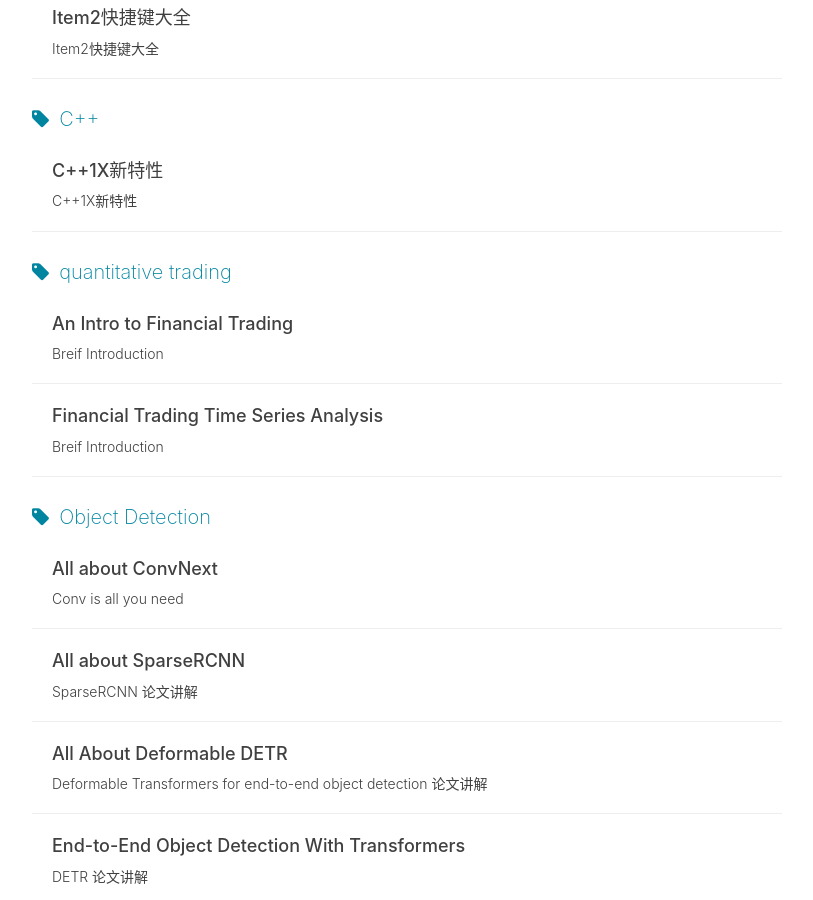
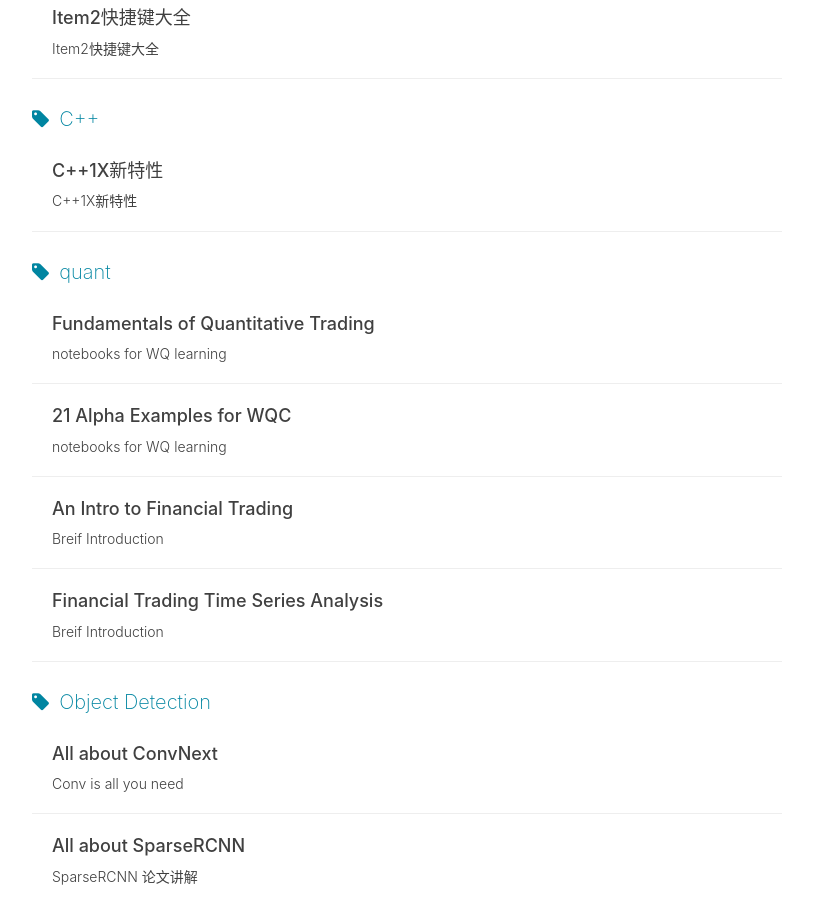
Before and after one commit to KylinC/KylinC.github.io, a Jekyll site: the page built from tags.html, in a window 1280 px wide and 900 px high, scrolled down 5193 px. Shown: the whole window, without its empty margins (233-1046 px from the left). Built offline with Jekyll 4.4.1, drawn with Linux system fonts in a browser that asks for light colours; nearby versions of some CDN libraries; comment, search, counter and statistics services are not loaded; some of the changed lines change nothing that is shown; some of the changed text lies outside the part shown.

Commit message:
finish financial learning

````diff
--- a/_posts/2023-03-07-TimeSeriesAnalysis.md
+++ b/_posts/2023-03-07-TimeSeriesAnalysis.md
@@ -7,7 +7,7 @@
 header-img: img/bg-quantitive-trading-intro.jpg
 catalog: true
 tags:
-    - quantitative trading
+    - quant
 ---
 
 
--- a/_posts/2023-03-10-Intro to Financial Trading.md
+++ b/_posts/2023-03-10-Intro to Financial Trading.md
@@ -7,7 +7,7 @@
 header-img: img/bg-quantitive-trading-intro.jpg
 catalog: true
 tags:
-    - quantitative trading
+    - quant
 ---
 
 
--- /dev/null
+++ b/_posts/2023-08-19-AlphaExamples.md
@@ -0,0 +1,58 @@
+---
+dlayout:    post
+title:      21 Alpha Examples for WQC
+subtitle:   notebooks for WQ learning
+date:       2023-8-19
+author:     Kylin
+header-img: img/bg-quantitive-trading-intro.jpg
+catalog: true
+tags:
+    - quant
+---
+
+
+
+[TOC]
+
+
+
+> notebooks from [21 Alpha Examples for Beginners](https://platform.worldquantbrain.com/simulate/learn/documentation/create-alphas/19-alpha-examples)
+
+
+
+### **Future Investment and Dividend**
+
+**Hypothesis**
+
+Retained Earnings (留存收益或保留盈余）是公司财务报表中的一项，特别是在资产负债表上。它代表公司自成立以来所赚取的总利润，减去已分配给股东的所有股利。这部分是未来投资和分红的指标。
+
+> Retained Earnings is a measure of a firm's net income that it has accrued over time and saved after the distribution of dividend. So Retained Earnings are an indicator of the capability of future investment and dividend.
+
+**Implementation**
+
+Use sharesout (流通在外的股票) to normalize the amount of retained earnings; then apply ts_delta() operator to capture the change of the ratio over the last three months (one quarter). Finally use rank() operator to normalize the result.
+
+**Hint to improve the Alpha**
+
+Think about how many trading days in one quarter. Maybe there are less than 90 trading days in three months.（60）
+
+```
+rank(ts_delta(retained_earnings / sharesout, 60))
+#####################
+Region	Universe	Language	Decay	Delay	Truncation	Neutralization	Pasteurization	NaN Handling	Unit Handling
+CHN	TOP3000	Fast Expression	5	1	0.01	Subindustry	On	Off	Verify
+```
+
+
+
+**Hypothesis**
+
+We usually buy an asset because we are either looking for price appreciation or its generated cash flow. In case of a stock, we would want to go long on stocks with either high growth rate or dividend yield.
+
+**Implementation**
+
+Use mdf_gry as a metric to measure both aspects. We then identify stocks with rising mdf_gry by calculating zscore of its historical values over the last month.
+
+**Hint to improve the Alpha**
+
+One way to improve the Alpha is to compare the metric with those of other companies using cross-sectional operators.
--- /dev/null
+++ b/_posts/2023-08-19-QuantBasics.md
@@ -0,0 +1,302 @@
+---
+dlayout:    post
+title:      Fundamentals of Quantitative Trading
+subtitle:   notebooks for WQ learning
+date:       2023-8-19
+author:     Kylin
+header-img: img/bg-quantitive-trading-intro.jpg
+catalog: true
+tags:
+    - quant
+---
+
+
+
+[TOC]
+
+### Key concepts of Quantitative Finance
+
+#### 股票市场如何运作
+
+股票市场是指为发行、购买和出售在证券交易所或场外交易的股票而存在的公共市场。股票，也被称为股权，代表着对一家公司的部分所有权，而股市是一个投资者可以购买和出售这种可投资资产所有权的地方(Corporate Finance Institute. (2022, October 28). Stock market. https://corporatefinanceinstitute.com/resources/wealth-management/stock-market/)。
+
+
+
+#### 交易量的定义
+
+交易量是指在一段时间内，通常在一天内，一种资产或证券的换手率。例如，股票交易量可以指在每天开盘和收盘之间交易的股票数量。交易量，以及交易量在一段时间内的变化，是技术交易者的重要信息。
+
+换手率=某段时间内的交易量/该资产的总发行量或平均持有量×100%
+
+
+
+#### 什么是收盘价/开盘价
+
+开盘价是指证券在一个交易日开盘时首次交易的价格。收盘价是交易时段结束前的最后一笔交易的价格。这些价格很重要，因为它们被用来创建传统的线型股票图表，以及在计算移动平均线和其他技术指标时使用。
+
+
+
+#### 统计套利
+
+随着信息技术、信息处理、自动交易等的发展，市场总是接近100%的效率，但从未达到100%。我们寻求从这种不完全效率中套利获利。
+预测某只股票的未来回报很困难。但是，如果我们每天押注很多股票，并且经常获胜，那么我们可以在长期内统计地期望获得利润。**基于金融数据模式押注许多股票的过程被称为统计套利**。
+
+**统计套利也被称为Alpha**。一个好的统计套利模型通常涉及大量证券，并且可能具有短持有期和正长期预期收益的特点*.*
+
+
+
+#### 头寸
+
+“头寸”是金融和投资领域的术语，它描述的是投资者或交易者在特定资产或合约上的持仓数量。简而言之，头寸代表了一个人或机构在某个资产上的投资大小或风险敞口。
+
+头寸管理是交易和投资策略的核心组成部分，因为它涉及到如何决定买入或卖出的数量以及如何为整个投资组合分配资金。
+
+头寸可以有以下几种类型：
+
+1. **多头头寸 (Long Position)**：这意味着投资者拥有或已购买某个资产，期望它的价格上涨，从而在未来获利。
+2. **空头头寸 (Short Position)**：这意味着投资者已借入并卖出某个资产，期望它的价格下跌，从而在未来以较低的价格买回并获利。
+3. **平头寸 (Flat or Square Position)**：这意味着投资者没有多头或空头的持仓，即他们已经完全清仓。
+
+
+
+#### Alpha
+
+Alpha是一种算法，它将输入数据（价格-成交量、新闻、基本面等）转化为一个向量，其中的数值与我们每天要持有的每种金融工具的头寸和权重成正比。
+
+
+
+#### PnL
+
+> **累积盈亏** Profit and Loss'
+
+我们从Alpha表达式中得到了股票的权重，下一步就是要得到每一天的利润和损失（PnL）。
+
+从上表中，我的权重_A = 0.2，权重_B = -0.5，权重_C = 0.3。现在，我的投资金额被称为 "账面规模"。假设我的账面金额是100美元。所以我计算我想投资于每只股票的资金：
+
+money_A = 0.2 * 100 USD = 20 USD 多头
+
+money_B = -0.5 * 100 USD = 50 USD 空头
+
+money_C = 0.3 * 100 USD = 30 USD 多头
+
+现在，我买入价值20美元的A，卖出价值50美元的B，买入价值30美元的C。
+
+我持有这个投资组合一整天，并在模拟期的第二天把它卖掉。现在在一天之内，股票A、B、C的价格都发生了变化。因此，我的投资组合的总价值也发生了变化，例如从100美元到105美元。因此，我在这一天赚了5美元。
+
+现在我再次计算股票的Alpha值，再次计算权重，再次交易价值100美元的投资组合。[在BRAIN平台上，我们对所有的日子都使用恒定的账面大小，无论你的投资组合是赚钱还是亏钱。］
+
+在回测期的每一天都要重复这样的操作，以计算和绘制累积的PnL
+
+
+
+**降低风险和波动性**
+
+一个好的阿尔法最好是有持续增长的净值，高的年回报率，更重要的是，在累积利润图中的波动很小。如果标准差较低，图表中的波动就会较小。如果图表中显示出高波动/波幅，尽管回报率很高，那么阿尔法就不会被认为是足够好。
+
+WorldQuant旨在开发具有低波动性和低风险的股票多空市场中性阿尔法指数。这种投资具有吸引力，因为它们有望产生比只做多头的投资组合更好的风险调整后的回报。**股票多空市场中性策略被对冲基金普遍使用，其目标是最大限度地减少市场风险，并从两只股票的价差变化中获利。**
+
+
+
+#### 市值 Market Capitalization
+
+衡量一家上市公司总体规模的指标。它等于公司每股股票的市场价格与公司的总流通股票数（outstanding shares）的乘积。
+
+计算公式如下：
+
+市值=每股股票价格×流通在外的股票总数
+
+
+
+#### 样本内和样本外
+
+由于PnL是为历史数据生成的，因此被称为样本内PnL。提交Alpha后，它必须通过BRAIN平台设置的一些标准。如果通过标准，则将根据实时数据进行评估，评估期间称为样本外（OS）。在这种情况下生成的PnL称为样本外PnL。
+
+<img src="https://kylinhub.oss-cn-shanghai.aliyuncs.com/isos.png" alt="isos" style="zoom:90%;" />
+
+
+
+#### **卖空**
+
+“做多”股票仅意味着购买它。如果购买后股票价格上涨，您就可以赚钱。如果价格下跌，您就会亏钱。“卖空”（又称做空）则创建了相反的价格利润关系，操作如下：
+
+当您卖空一只股票时，您的[broker](http://www.investopedia.com/terms/b/broker.asp) 会将其借给您。股票来自经纪公司自己的存货、公司的另一位客户或另一个经纪公司。股票被卖出，所得款项将存入您的账户。早晚，您必须通过购买相同数量的股票（称为回补[covering](http://www.investopedia.com/terms/s/shortcovering.asp)) 并将其归还给您的经纪人来“平仓”。如果股票价格下跌，您可以以较低的价格买回股票并从差价中获利。如果股票价格上涨，您必须以更高的价格买回它，因此造成了亏损。
+
+大多数情况下，您可以持有空头很长时间，但因为经纪商会对保证金账户收取利息，因此长时间保持空头仓位将会成本更高。但是，如果出借者想要回收您借出的股票，您则可能被迫回补。经纪公司无法出售他们没有的股票，因此您要么必须提供新股票进行借贷，要么必须回补。这被称为“[called away](http://www.investopedia.com/terms/c/calledaway.asp)”. 它并不经常发生，但如果许多投资者在做空特定证券，则有可能发生。
+
+由于您没有拥有您正在卖空的股票（您借入并出售了它），因此您必须向股票的出借人支付任何在做空期间宣布的 [dividends](http://www.investopedia.com/terms/d/dividend.asp)（股息） 或 [rights](http://www.investopedia.com/terms/r/right.asp)（权益） 有关更多信息，请访问[Investopedia - Short Selling](http://www.investopedia.com/university/shortselling/).
+
+
+
+#### 中性化
+
+中性化是将原始Alpha值分成组，然后在每个组内进行归一化（从每个值中减去平均值）的操作。该组可以是整个市场，也可以使用其他分类（如行业或子行业）进行分组。
+
+这样做是为了关注组内股票的相对回报，并将风险暴露于该组的回报最小化。由于中性化的结果，组合是半多头，半空头，并可能保护组合免受市场或行业冲击。
+
+例如，在交易时，我们不想在市场方向上押注，以最小化“市场风险”。这是通过持有相等的多头和空头仓位实现的，即长头仓位中投资的金额与空头仓位中的金额大致相等。这称为“市场中性化”。为了在BRAIN平台中实现这一点，我们在回测设置中将中性化设置为市场（或行业或子行业等）。
+
+假设Alpha = Delta（close，5），其中Alpha是值向量。
+设置中性化=市场会使Alpha向量的平均值等于零，即Alpha向量将经历以下更改：Alpha = Alpha-mean(Alpha)。
+
+然后将对该新向量进行归一化和缩放以适应账面价值。因此形成的投资组合将包含等量的多头和空头投资，可用于计算当天的PnL。
+
+提示：建议用户始终选择中性化值；仅在Alpha表达式中包含中性化时将其保留为“NONE”.
+
+
+
+#### 股票池
+
+回测股票池由要评估的股票集合组成。BRAIN平台仅交易流动性好的股票。BRAIN平台提供标准的股票池，如每个地区的TOP3000、TOP2000、TOP1000等。
+
+TOP-N股票池由过去3个月内平均美元交易量最高的N只该地区股票组成。例如，在流动性最好的股票池中，TOP3000是具有最高流动性的3000只股票的集合；TOP2000是具有最高流动性的2000只股票的集合；依此类推。TOP2000是TOP3000股票的子集。
+
+提示：较大的股票池包括流动性较低的股票，其交易成本和市场交易影响较高。因此，在这种池中的Alphas应该包含加权（例如按市值或成交量）以更少地交易低流动性股票。
+
+
+
+### Alpha 构建示例
+
+- 数据字段解释：[Data](https://platform.worldquantbrain.com/learn/data-and-operators/price-volume-data-for-equity)
+- 运算符解释：[Learn/Ops](https://platform.worldquantbrain.com/learn/data-and-operators/operators?_gl=1*je5iyn*_ga*MTAwMTk0NzY2OS4xNjcyNzA5NzU3*_ga_9RN6WVT1K1*MTY3MzM2MDU0OC4zNi4xLjE2NzMzNjQ3MjQuNTkuMC4w)
+
+![graph2.png](https://api.worldquantbrain.com/content/images/CkufFbl94S5uR8mcY2ibtUNFKeA=/166/original/graph2.png)
+
+
+
+### 股市分析方法
+
+#### 技术分析
+
+技术分析是一种交易纪律，通过分析交易活动中收集的统计趋势（如价格变动和成交量）来评估投资和识别交易机会。技术分析师相信，一个证券的过去交易活动和价格变化可以是该证券未来价格变动的有价值指标。
+
+在整个行业中，已经有数百种模式和信号被研究人员开发出来用于支持技术分析交易。这些包括趋势线、通道、移动平均线和动量指标等。
+
+[更多技术指标](https://www.investopedia.com/terms/t/technicalanalysis.asp)
+
+#### 示例：成交量
+
+如果一家公司的股票成交量很高，意味着许多人在买卖该股票。假设我们的假设是，具有更多交易量的公司比交易量较低的另一家公司更有吸引力。然后我们将更多的权重分配给交易量更高的公司。
+
+```
+volume
+```
+
+#### 示例：基本面分析
+
+基本面分析是通过检查相关的经济和财务因素来衡量证券的内在价值的一种方法。基本面分析师研究任何可能影响证券价值的因素，从宏观经济因素，如经济状况和行业条件，到微观经济因素，如公司管理的有效性。
+
+分析师可以将公司的增长率与其所在的行业和部门进行比较，以及提供的其他信息，以确定该公司是否被正确地估值。
+
+#### 示例：存货周转率
+
+存货周转率是一种活动比率，用于衡量公司销售和替换存货的速度。计算公式为:
+
+存货周转率=销售额/平均存货
+
+通常，较高的存货水平与更高的存储成本、保险费用和损耗有关。**假设**（这只是假设）是具有较高存货周转率的股票将具有较差的股票表现，因此将被分配负权重。
+
+```
+inventory_turnover
+```
+
+#### 示例：时间序列和横截面
+
+时间序列分析可以用于观察给定变量随时间的变化情况。假设您想分析一家给定股票在一年期间的每日收盘价格时间序列。您可以获取过去一年内该股票每天的所有收盘价格列表，并使用技术分析工具分析时间序列数据，以确定该股票的时间序列是否显示任何季节性。这将帮助您确定该股票是否每年定期经历峰值和谷值[[details](https://www.investopedia.com/terms/t/timeseries.asp)].
+
+或者，您可以使用横截面分析，将特定公司与其同行业竞争对手进行比较。横截面分析可以针对单个公司进行头对头分析，也可以从行业整体的视角来考虑，以确定具有特定优势的公司。基本上，横截面分析可以向投资者展示，基于您所关心的指标，哪家公司是最好的[[details](https://www.investopedia.com/terms/c/cross_sectional_analysis.asp)].
+
+
+
+### Sources of Alpha ideas and research
+
+#### Factor 和 Alpha 的区别
+
+1. **因子 (Factor)**:
+   - 因子通常指的是能够解释资产收益率的某些特性或数据。这些特性可以是基于市场的、基于宏观经济的、基于基本面的等等。例如，市值、账面市值比、动量、波动率都可以是因子。
+   - 量化投资者使用多因子模型来评估资产的预期收益率，其中每个因子都有一个相应的权重或风险暴露。
+   - 因子投资的目标通常是找到哪些因子在未来可能会带来超额收益，并据此构建投资组合。
+2. **Alpha (α)**:
+   - Alpha 通常指的是投资策略或投资组合相对于某个基准或市场的超额收益。它是在考虑了其他所有已知因子的影响后，仍然无法解释的那部分收益。
+   - 简单地说，Alpha 是投资者通过其独特技能、策略或信息获得的超出市场平均水平的收益。正Alpha意味着投资组合的表现超过了基准，而负Alpha意味着其表现不及基准。
+   - 在量化投资中，Alpha策略通常是指那些尝试捕捉超额收益的策略，这些超额收益不能被传统的市场因子解释。
+
+因此，可以说因子是用来预测或解释收益的特性或变量，而Alpha是在已知所有因子的基础上，仍然能够获得的超额收益。
+
+
+
+#### Alpha思路的来源
+
+Alpha理念可以通过在线研究论文、金融杂志和技术指标等途径获取。
+
+技术指标用于分析短期价格波动，是从股票/资产的一般价格活动中派生出来的。它们通过查看过去的模式来预测一个证券的未来价格水平或价格方向。
+
+常见的技术指标包括相对强弱指数、资金流量指数、移动平均收敛/发散指标（MACD）、布林带等。您可以在像[Stock Charts](https://stockcharts.com/school/doku.php?id=chart_school)和[Incredible Charts](https://www.incrediblecharts.com/)这样的网站上找到它们的解释、公式和相应的分析。
+
+如果您正在寻找Alpha理念，[SSRN](http://papers.ssrn.com/sol3/JELJOUR_Results.cfm?form_name=journalBrowse&journal_id=179252)是一个很好的起点。[Seeking Alpha](http://seekingalpha.com/)和[Wilmott](http://www.wilmott.com/)这样的网站也是不错的选择。博客也是Alpha研究的一个很好的来源，例如[Epchan](http://epchan.blogspot.sg/)和[AuTraSy](http://autrasy.wpengine.netdna-cdn.com/)。
+
+我们还添加了示例[Alpha](https://platform.worldquantbrain.com/learn/documentation/create-alphas/sample-alpha-concepts)，这可以作为构建新的和更强大的Alpha的起点。
+
+供您深入探索的相关概念：
+
+- 价格走势和技术指标
+- 波动率指标-历史波动率、隐含波动率、波动率指数、日内波动率等。
+- 成交量与价格的互动-成交量与绝对价格变化呈正相关等。
+- 短期和长期趋势-[识别市场趋势](https://www.investopedia.com/articles/technical/03/060303.asp)。
+
+
+
+#### Alpha入门的相关论文
+
+- 101个公式化的Alpha
+  - https://arxiv.org/ftp/arxiv/papers/1601/1601.00991.pdf
+  - 点评：本文列出了101个Alpha表达式。虽然大多数不可提交，但它们提供了一个很好的起点。
+- 预期股票回报的横截面研究
+  - https://www.ivey.uwo.ca/media/3775518/the_cross-section_of_expected_stock_returns.pdf
+  - 点评：这是著名的Fama-French论文，它提出了Fama-French因子模型和横截面股票研究方法的基本原理。
+- 无处不在的价值和动量
+  - https://pages.stern.nyu.edu/~lpederse/papers/ValMomEverywhere.pdf
+  - 点评：这是价值和动量的一个很好的介绍；它们可以在几个国家的个股、跨国家股票指数、政府债券、货币和商品中产生超额回报。
+- 股票价格的均值回归：证据和影响
+  - https://papers.ssrn.com/sol3/papers.cfm?abstract_id=227278
+  - 点评：这是反映股票价格均值回归性质的最早的论文之一。
+- 价格动量和交易量
+  - https://technicalanalysis.org.uk/volume/LeSw00.pdf
+  - 点评：提供了有关交易量的角色的思路：过去的交易量为动量和价值策略提供了重要的联系。
+
+
+
+### Recommended readings on Finance for advanced users
+
+1. **主动投资组合管理**
+   **来源：**[**http://en.wikipedia.org/wiki/Active_management**](http://en.wikipedia.org/wiki/Active_management)
+   **来源：Richard Grinold和Ronald Kahn的《主动投资组合管理：产生卓越回报和控制风险的量化方法》。
+   点评：提供了主动投资组合管理、预期回报和估值以及实现的基础。
+   **
+2. **市场中性**
+   **来源：**[**http://en.wikipedia.org/wiki/Market_neutral**](http://en.wikipedia.org/wiki/Market_neutral)
+   **点评：定义了市场中性、股票市场中性，并提供了示例。
+   **
+3. **资本资产定价模型**
+   **来源：**[**http://en.wikipedia.org/wiki/Capital_asset_pricing_model**](http://en.wikipedia.org/wiki/Capital_asset_pricing_model)
+   **来源：**[**http://papers.ssrn.com/sol3/papers.cfm?abstract_id=440920**](http://papers.ssrn.com/sol3/papers.cfm?abstract_id=440920)
+   **点评：介绍了CAPM、其公式、证券市场线、资产定价、特定的资产所需回报率、风险和多元化、有效前沿、市场组合和假设。
+   **
+4. **Fama和French模型**
+   **来源：**[**http://www.moneychimp.com/articles/risk/multifactor.htm**](http://www.moneychimp.com/articles/risk/multifactor.htm)
+   **点评：概述了使用Fama-French模型进行投资组合分析、投资未来和从分析中推断出的结论。
+   **
+5. **市场效率**
+   **来源：**[**http://www.investopedia.com/articles/02/101502.asp**](http://www.investopedia.com/articles/02/101502.asp)
+   **来源：**[**http://en.wikipedia.org/wiki/Financial_market_efficiency**](http://en.wikipedia.org/wiki/Financial_market_efficiency)
+   **点评：解释了市场效率是什么，效果、挑战和效率程度以及其影响。
+   **
+6. **信息比率**
+   **来源：**[**http://en.wikipedia.org/wiki/Information_ratio**](http://en.wikipedia.org/wiki/Information_ratio)
+   **来源：**[**http://www.cfapubs.org/doi/abs/10.2469/ipmn.v2011.n1.7**](http://www.cfapubs.org/doi/abs/10.2469/ipmn.v2011.n1.7)
+   **来源：**[**http://seekingalpha.com/article/63911-clarifying-the-information-ratio-and-sharpe-ratio**](http://seekingalpha.com/article/63911-clarifying-the-information-ratio-and-sharpe-ratio)
+   **点评：信息比率的公式和定义，以及将Sharpe与IR进行比较。
+   **
+7. **公司基本面分析**
+   **来源：**[**https://www.tradeking.com/education/stocks/fundamental-analysis-explained**](https://www.tradeking.com/education/stocks/fundamental-analysis-explained)
+   **来源：**[**http://en.wikipedia.org/wiki/Fundamental_analysis**](http://en.wikipedia.org/wiki/Fundamental_analysis)
+   **点评：概述了基本面分析的步骤、优点和缺点以及五个重要因素。**
````
